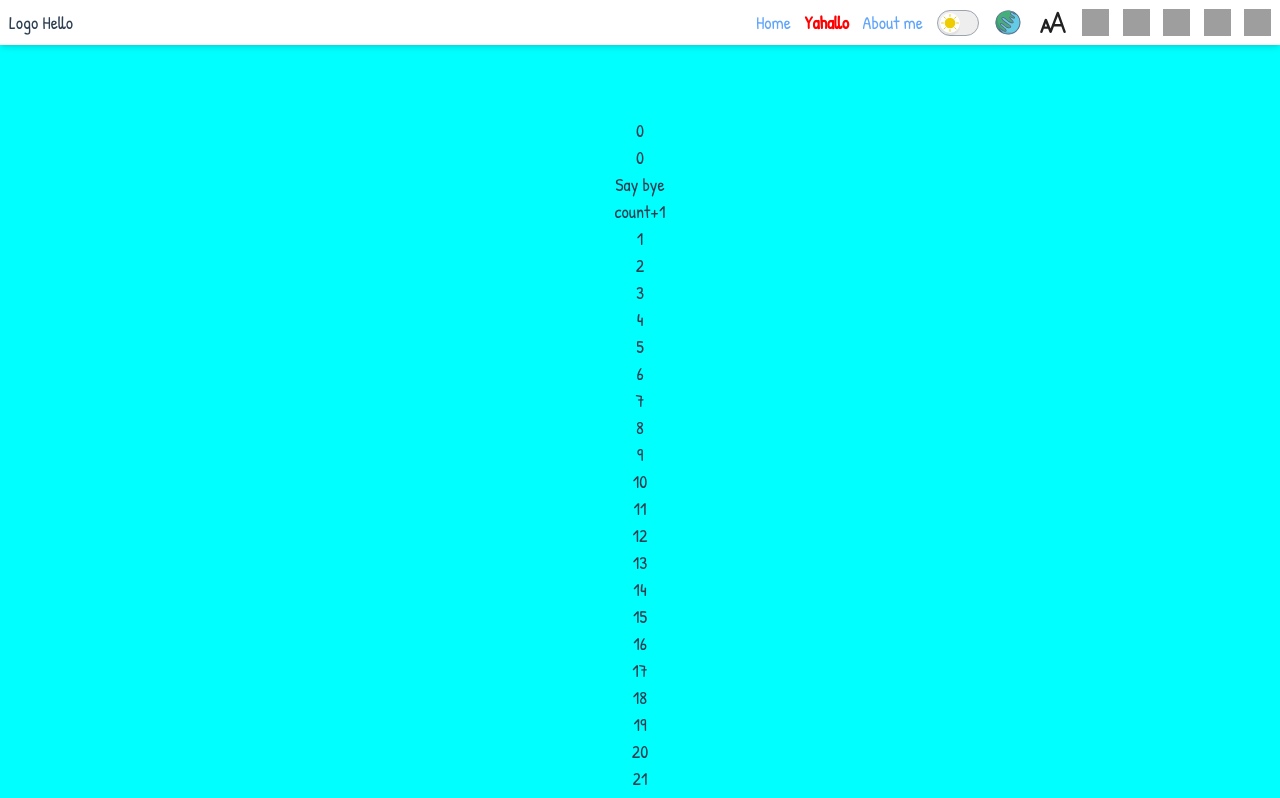
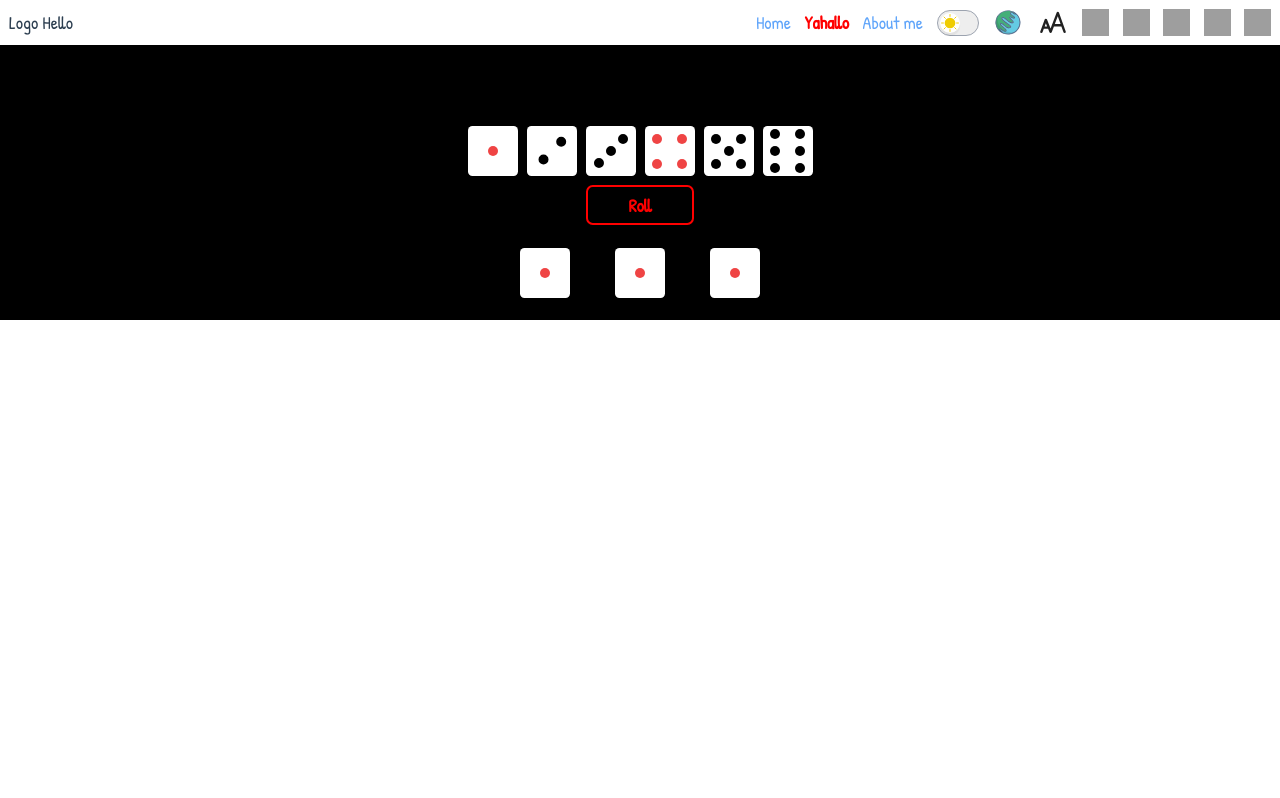
Before and after one commit to SoklengBun/four-leaves, a Vue app: page /sokleng in a window 1280 px wide. Shown: the top 798 px of the page. Built offline with nearby package versions, Linux system fonts and the light colour scheme; grey boxes are pictures that could not be loaded.

Commit message:
Dice (#14)
* add dice

```diff
--- /dev/null
+++ b/src/components/shares/Dice.vue
@@ -0,0 +1,76 @@
+<script setup lang="ts">
+defineProps<{ number: number }>();
+</script>
+<template>
+  <div
+    class="borde delay-100r h-[50px] w-[50px] overflow-hidden rounded transition-all"
+  >
+    <div
+      v-if="number === 1"
+      class="flex h-full w-full items-center justify-center bg-white"
+    >
+      <div class="h-[20%] w-[20%] rounded-full bg-red-500" />
+    </div>
+
+    <div v-else-if="number === 2" class="flex h-full w-full bg-white">
+      <div class="flex h-full w-full -rotate-45 items-center justify-around">
+        <div class="h-[20%] w-[20%] rounded-full bg-black" />
+        <div class="h-[20%] w-[20%] rounded-full bg-black" />
+      </div>
+    </div>
+
+    <div v-else-if="number === 3" class="flex h-full w-full bg-white">
+      <div class="flex h-full w-full -rotate-45 items-center justify-around">
+        <div class="h-[20%] w-[20%] rounded-full bg-black" />
+        <div class="h-[20%] w-[20%] rounded-full bg-black" />
+        <div class="h-[20%] w-[20%] rounded-full bg-black" />
+      </div>
+    </div>
+
+    <div v-else-if="number === 4" class="flex h-full w-full flex-col bg-white">
+      <div class="flex h-1/2 w-full items-center justify-around">
+        <div class="h-[40%] w-[20%] rounded-full bg-red-500" />
+        <div class="h-[40%] w-[20%] rounded-full bg-red-500" />
+      </div>
+      <div class="flex h-1/2 w-full items-center justify-around">
+        <div class="h-[40%] w-[20%] rounded-full bg-red-500" />
+        <div class="h-[40%] w-[20%] rounded-full bg-red-500" />
+      </div>
+    </div>
+
+    <div
+      v-else-if="number === 5"
+      class="relative flex h-full w-full flex-col bg-white"
+    >
+      <div class="flex h-1/2 w-full items-center justify-around">
+        <div class="h-[40%] w-[20%] rounded-full bg-black" />
+        <div class="h-[40%] w-[20%] rounded-full bg-black" />
+      </div>
+      <div class="flex h-1/2 w-full items-center justify-around">
+        <div class="h-[40%] w-[20%] rounded-full bg-black" />
+        <div class="h-[40%] w-[20%] rounded-full bg-black" />
+      </div>
+      <div class="absolute flex h-full w-full items-center justify-center">
+        <div class="h-[20%] w-[20%] rounded-full bg-black" />
+      </div>
+    </div>
+
+    <div
+      v-else-if="number === 6"
+      class="relative flex h-full w-full flex-col bg-white"
+    >
+      <div class="flex h-1/3 w-full items-center justify-around">
+        <div class="h-[60%] w-[20%] rounded-full bg-black" />
+        <div class="h-[60%] w-[20%] rounded-full bg-black" />
+      </div>
+      <div class="flex h-1/3 w-full items-center justify-around">
+        <div class="h-[60%] w-[20%] rounded-full bg-black" />
+        <div class="h-[60%] w-[20%] rounded-full bg-black" />
+      </div>
+      <div class="flex h-1/3 w-full items-center justify-around">
+        <div class="h-[60%] w-[20%] rounded-full bg-black" />
+        <div class="h-[60%] w-[20%] rounded-full bg-black" />
+      </div>
+    </div>
+  </div>
+</template>
--- a/src/views/SoklengView.vue
+++ b/src/views/SoklengView.vue
@@ -1,26 +1,60 @@
 <script setup lang="ts">
-import { ref } from 'vue';
-const state = ref(0);
-let count = 0;
-const setState = (value: any) => {
-  state.value = value;
+import { ref, onUnmounted } from 'vue';
+import Dice from '~/components/shares/Dice.vue';
+const diceOne = ref(1);
+const diceTwo = ref(1);
+const diceThree = ref(1);
+const isRolling = ref(false);
+const resultRecord = ref<string[]>([]);
+
+const interval = setInterval(() => {
+  if (isRolling.value) {
+    diceOne.value = Math.floor(Math.random() * 6) + 1;
+    diceTwo.value = Math.floor(Math.random() * 6) + 1;
+    diceThree.value = Math.floor(Math.random() * 6) + 1;
+  }
+}, 150);
+
+const toggleRolling = () => {
+  const timeout = isRolling.value ? 0 : 0;
+  setTimeout(() => {
+    isRolling.value = !isRolling.value;
+  }, timeout);
+
+  if (isRolling.value) {
+    resultRecord.value = [
+      `${diceOne.value} | ${diceTwo.value} | ${diceThree.value}`,
+      ...resultRecord.value,
+    ];
+  }
 };
 
-const say = (msg: string) => {
-  count += 1;
-  alert(msg + '' + count);
-};
+onUnmounted(() => {
+  clearInterval(interval);
+});
 </script>
 
 <template>
   <div class="containers">
     <div class="container">
-      <h1>{{ count }}</h1>
-      <h1>{{ state }}</h1>
-      <button type="button" @click="say('bye')">Say bye</button>
-      <button type="button" @click="setState(state + 1)">count+1</button>
-      <div v-for="item in 10000" :key="item">
-        <div>{{ item }}</div>
+      <div class="flex gap-2 p-2">
+        <Dice v-for="num in 6" :key="num" :number="num" />
+      </div>
+
+      <button
+        class="ani w-24 rounded-md border-2 px-5 py-1 font-bold text-cyan-500"
+        @click="toggleRolling"
+      >
+        {{ isRolling ? 'Stop' : 'Roll' }}
+      </button>
+
+      <div class="flex">
+        <Dice :number="diceOne" class="m-5 h-20 w-20" />
+        <Dice :number="diceTwo" class="m-5 h-20 w-20" />
+        <Dice :number="diceThree" class="m-5 h-20 w-20" />
+      </div>
+      <div class="flex flex-col">
+        <span v-for="(item, key) in resultRecord" :key="key"> {{ item }}</span>
       </div>
     </div>
   </div>
@@ -28,7 +62,7 @@ const say = (msg: string) => {
 
 <style>
 .container {
-  background-color: aqua;
+  background-color: black;
   padding-top: 4rem;
   width: 80%;
   align-self: center;
@@ -44,4 +78,31 @@ const say = (msg: string) => {
   display: flex;
   justify-content: center;
 }
+
+.ani {
+  animation: background-blink 5s infinite;
+}
+
+@keyframes background-blink {
+  0% {
+    border-color: red;
+    color: red;
+  }
+  25% {
+    border-color: pink;
+    color: pink;
+  }
+  50% {
+    border-color: cyan;
+    color: cyan;
+  }
+  75% {
+    border-color: blue;
+    color: blue;
+  }
+  100% {
+    border-color: red;
+    color: red;
+  }
+}
 </style>
```
